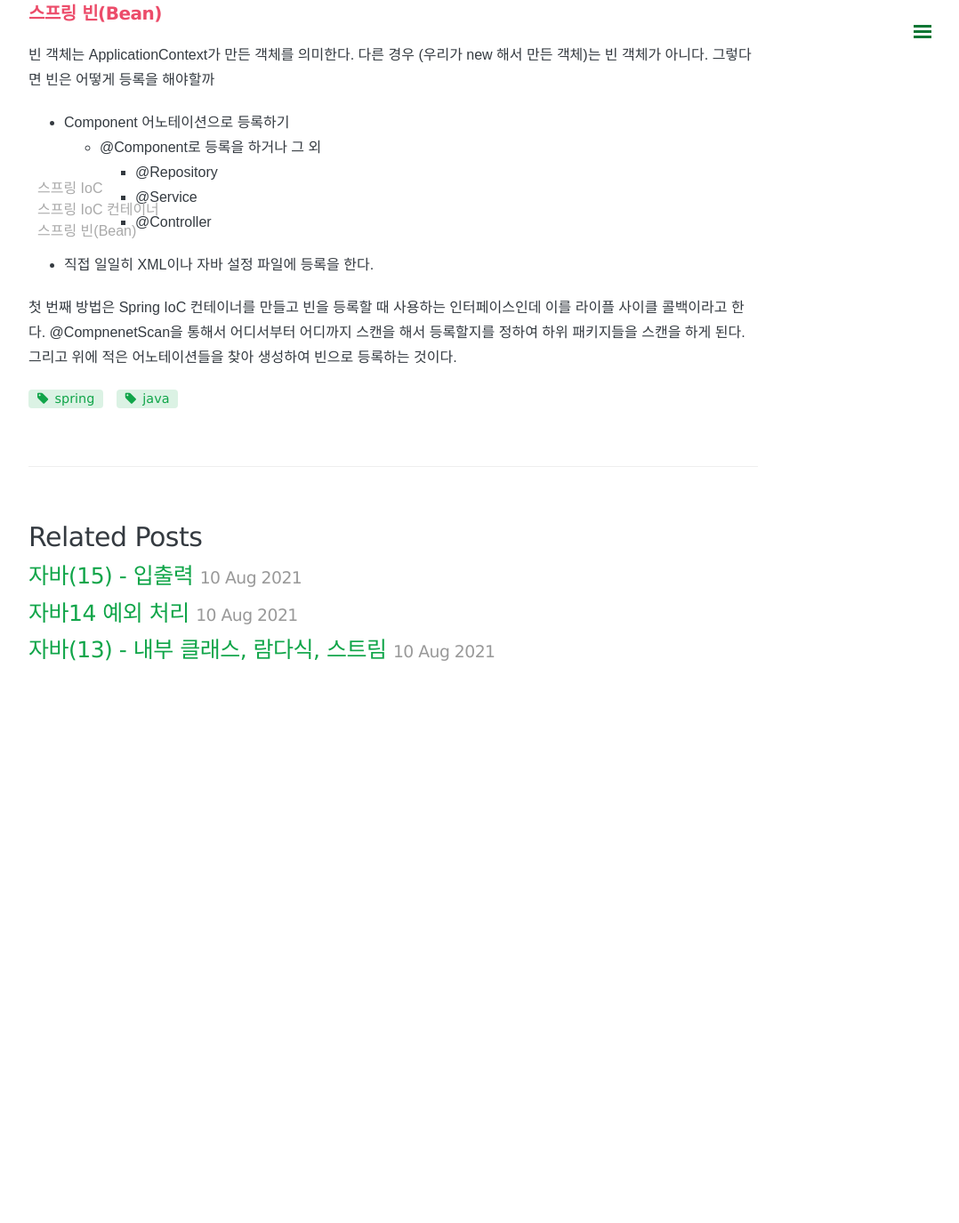
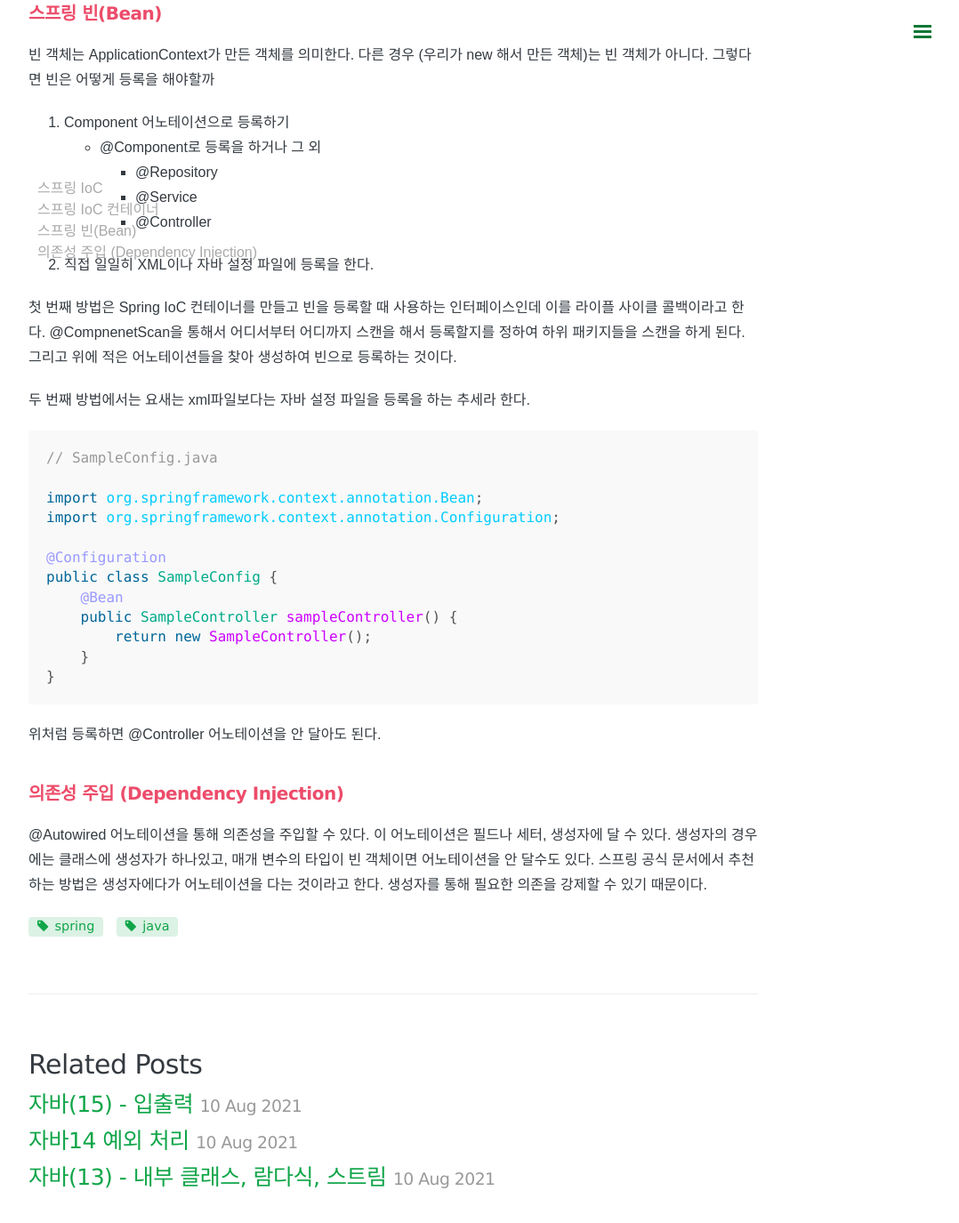
Before and after one commit to somefood/somefood.github.io, a Jekyll site: the page built from _posts/Spring/2021-08-22-스프링입문정리-by-백기선님.md, in a window 1280 px wide and 1400 px high, scrolled down 2042 px. Shown: the top 1375 px of the window at 89% size, without its empty margins (198-1276 px from the left). Built offline with Jekyll 4.4.1, drawn with Linux system fonts in a browser that asks for light colours; nearby versions of some CDN libraries; comment, search, counter and statistics services are not loaded; before the commit the page ends 2848 px from its top, so only the background shows below that.

Commit message:
스프링 IoC 정리 완료

````diff
--- a/_posts/Spring/2021-08-22-스프링입문정리-by-백기선님.md
+++ b/_posts/Spring/2021-08-22-스프링입문정리-by-백기선님.md
@@ -74,12 +74,35 @@ public void getBean() {
 
 빈 객체는 ApplicationContext가 만든 객체를 의미한다. 다른 경우 (우리가 new 해서 만든 객체)는 빈 객체가 아니다.  그렇다면 빈은 어떻게 등록을 해야할까
 
-- Component 어노테이션으로 등록하기
-  - @Component로 등록을 하거나 그 외
-    - @Repository
-    - @Service
-    - @Controller
-- 직접 일일히 XML이나 자바 설정 파일에 등록을 한다.
+1. Component 어노테이션으로 등록하기
+   -  @Component로 등록을 하거나 그 외
+       - @Repository
+       - @Service
+       - @Controller
+2. 직접 일일히 XML이나 자바 설정 파일에 등록을 한다.
 
 첫 번째 방법은 Spring IoC 컨테이너를 만들고 빈을 등록할 때 사용하는 인터페이스인데 이를 라이플 사이클 콜백이라고 한다.
 @CompnenetScan을 통해서 어디서부터 어디까지 스캔을 해서 등록할지를 정하여 하위 패키지들을 스캔을 하게 된다. 그리고 위에 적은 어노테이션들을 찾아 생성하여 빈으로 등록하는 것이다.
+
+두 번째 방법에서는 요새는 xml파일보다는 자바 설정 파일을 등록을 하는 추세라 한다.
+
+```java
+// SampleConfig.java
+
+import org.springframework.context.annotation.Bean;
+import org.springframework.context.annotation.Configuration;
+
+@Configuration
+public class SampleConfig {
+    @Bean
+    public SampleController sampleController() {
+        return new SampleController();
+    }
+}
+```
+
+위처럼 등록하면 @Controller 어노테이션을 안 달아도 된다.
+
+## 의존성 주입 (Dependency Injection)
+
+@Autowired 어노테이션을 통해 의존성을 주입할 수 있다. 이 어노테이션은 필드나 세터, 생성자에 달 수 있다. 생성자의 경우에는 클래스에 생성자가 하나있고, 매개 변수의 타입이 빈 객체이면 어노테이션을 안 달수도 있다. 스프링 공식 문서에서 추천하는 방법은 생성자에다가 어노테이션을 다는 것이라고 한다. 생성자를 통해 필요한 의존을 강제할 수 있기 때문이다.
````
